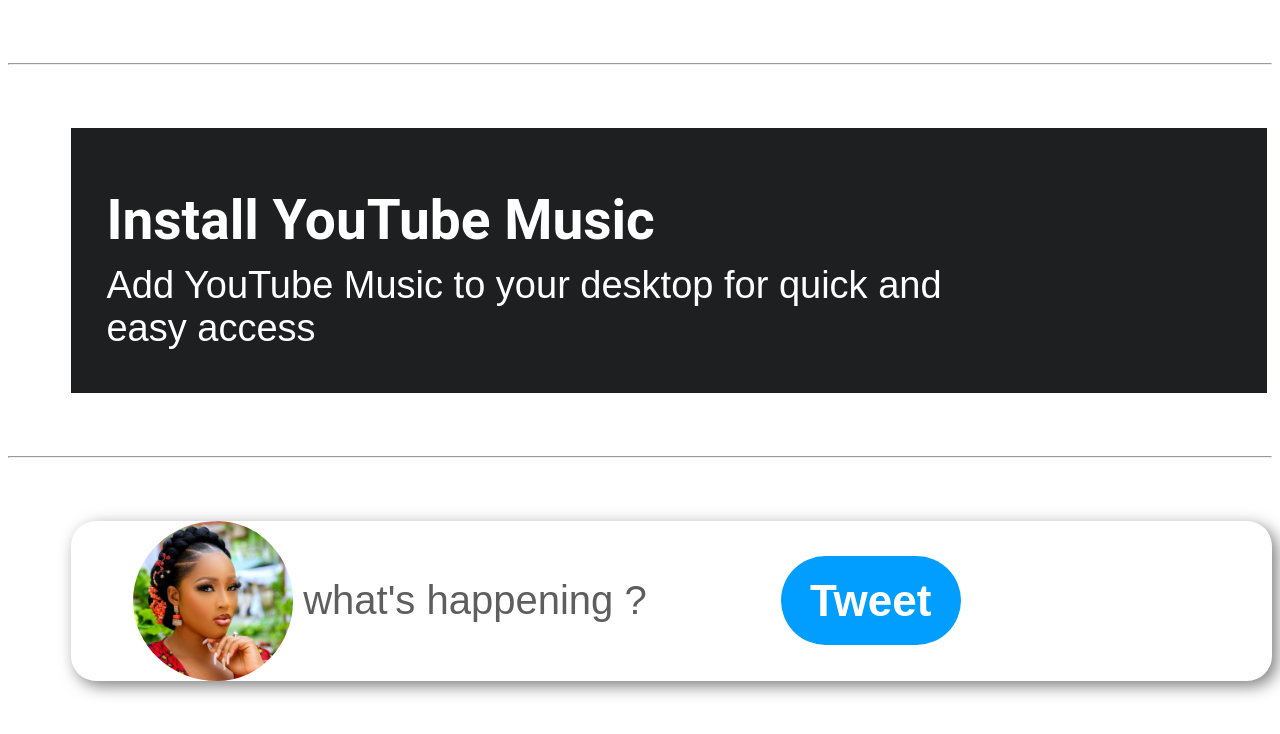
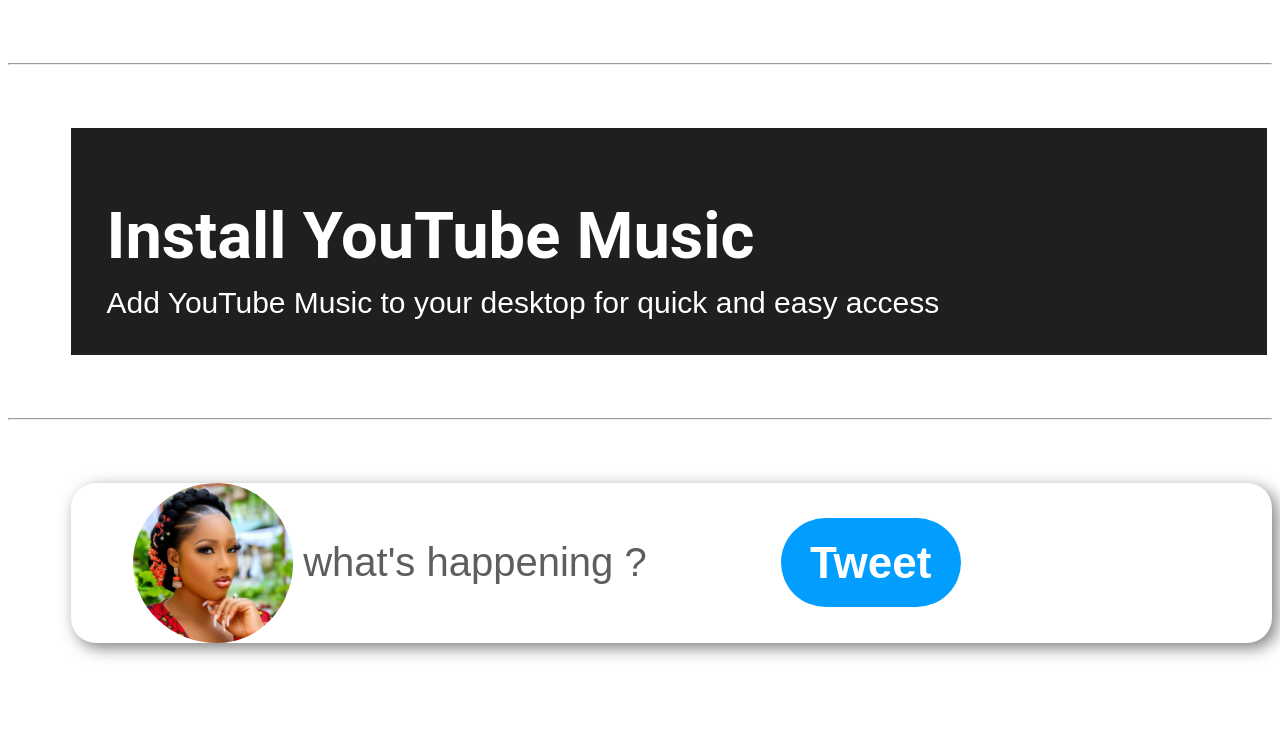
Before and after one commit to Gracyglobal/SuperSimple.Dev_TheDivElement-exercise1, a plain HTML site: page index.html in a window 1280 px wide. Shown: the part 1369-2103 px from the top of the page. After the commit the page ends 2075 px from the top, so only its background shows below. Drawn offline with Linux system fonts and the light colour scheme.

Commit message:
Division styling

```diff
--- a/style.css
+++ b/style.css
@@ -63,7 +63,7 @@
    }
 
     .youtube-music{
-       font-size: 55px;
+       font-size: 65px;
        font-family: roboto;
        font-weight: bold;
        margin-left: 10px;
@@ -74,7 +74,7 @@
     }
 
    .youtube-access{
-       font-size: 38px;
+       font-size: 30px;
        font-family: arial;
        margin-left: 10px;
        width: 900px;
```
